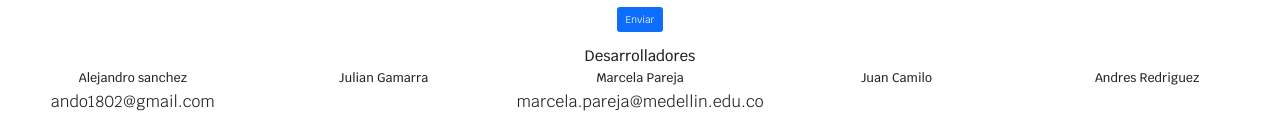
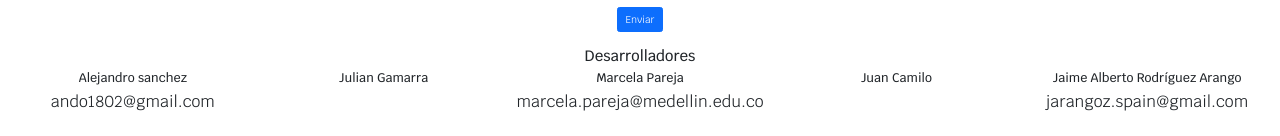
Before and after one commit to JAGamarra/frontend_proyect_misiontutor, a React (Create React App) app: page / in a window 1280 px wide. Shown: the part 1389-1525 px from the top of the page. Built offline with nearby package versions, Linux system fonts and the light colour scheme.

Commit message:
Nombre_Jaime

```diff
--- a/src/components/Footer.js
+++ b/src/components/Footer.js
@@ -20,7 +20,8 @@ function Footer() {
                     <h5>Juan Camilo</h5>
                 </Col>
                 <Col>
-                    <h5>Andres Redriguez</h5>
+                    <h5>Jaime Alberto Rodríguez Arango</h5>
+                    <p>jarangoz.spain@gmail.com</p>
                 </Col>
             </Row>
         </footer>
```
